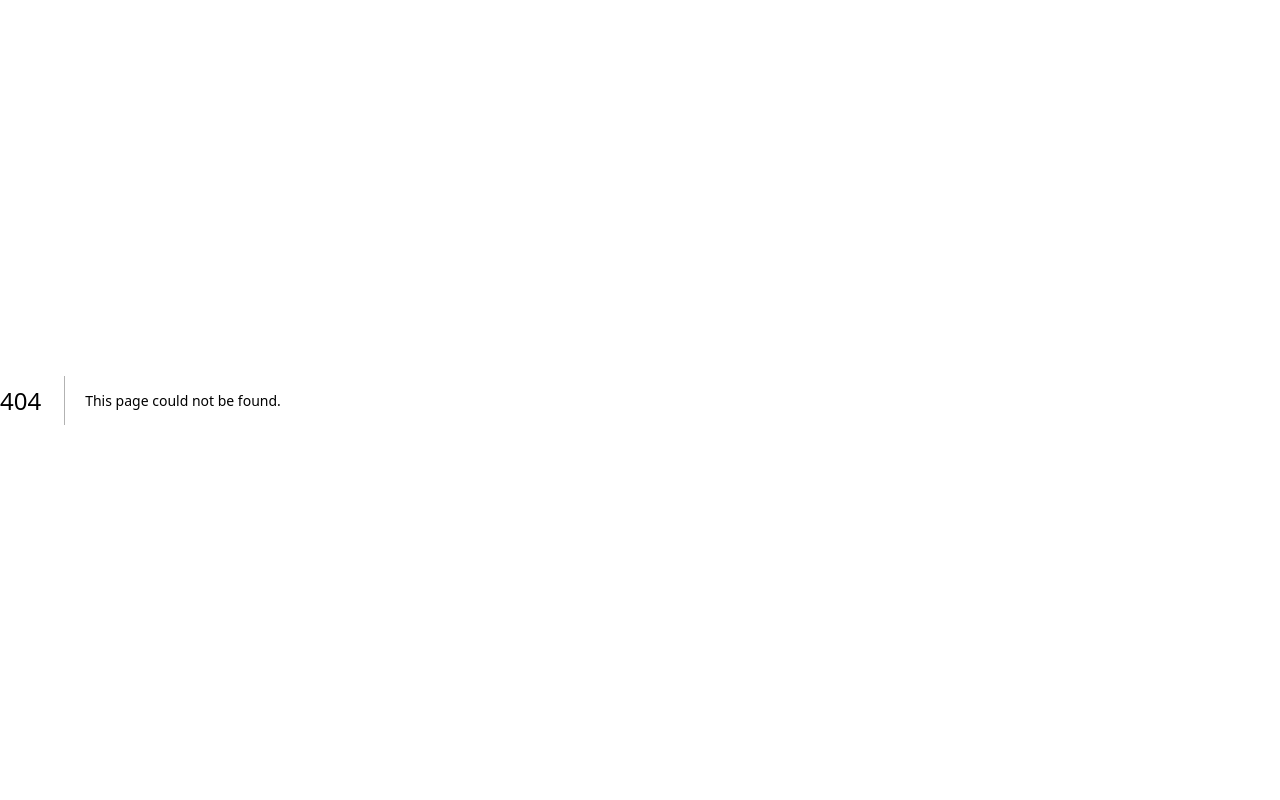
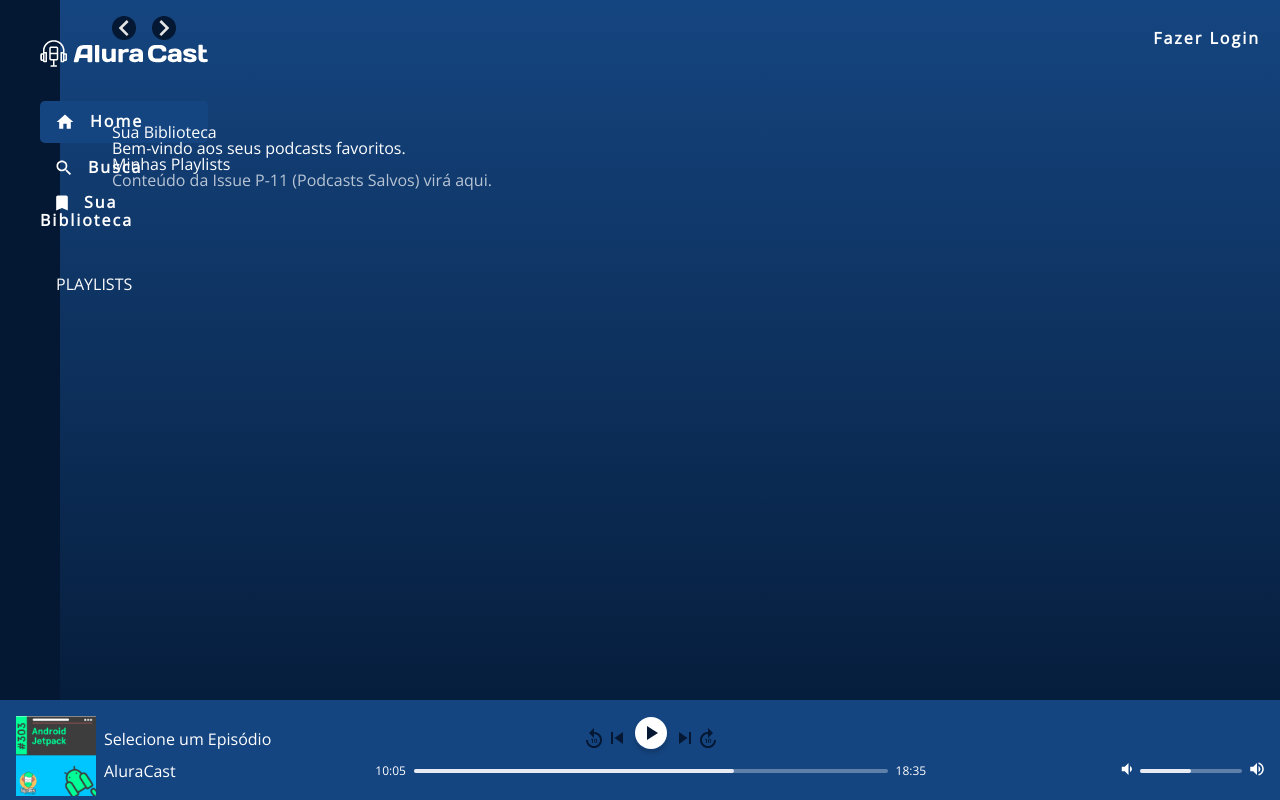
Before and after one commit to ericoliveirajs/aluracast, a Next.js app in the folder aluracast-frontend/: page /biblioteca in a window 1280 px wide. Before the commit this address had no page. Built offline with nearby package versions, Linux system fonts and the light colour scheme; no server answers.

Commit message:
feat(auth): Implementa rota protegida para 'Sua Biblioteca' e cria página destino. Closes #17

```diff
--- a/aluracast-frontend/src/components/Layout.tsx
+++ b/aluracast-frontend/src/components/Layout.tsx
@@ -73,7 +73,11 @@ const Layout: React.FC<LayoutProps> = ({ children, latestEpisode }) => {
                 <Link href="#">Busca</Link>
             </li>
             <li className="menu-lateral__link menu-lateral__link--biblioteca">
-                <Link href="#">Sua Biblioteca</Link>
+                {isLoggedIn ? (
+                    <Link href="/biblioteca">Sua Biblioteca</Link>
+                ) : (
+                    <Link href="/login">Sua Biblioteca</Link>
+                )}
             </li>
           </ul>
         </nav>
--- /dev/null
+++ b/aluracast-frontend/src/pages/biblioteca.tsx
@@ -0,0 +1,26 @@
+import Head from 'next/head';
+import Layout from '@/components/Layout';
+
+// Este é um componente de rota protegida
+export default function BibliotecaPage() {
+  return (
+    <Layout>
+      <Head>
+        <title>Sua Biblioteca | AluraCast</title>
+      </Head>
+
+      <main>
+        <div style={{ padding: '2rem' }}>
+            <h1>Sua Biblioteca</h1>
+            <p>Bem-vindo aos seus podcasts favoritos.</p>
+
+            <section>
+                <h2>Minhas Playlists</h2>
+                <p style={{ opacity: 0.7 }}>Conteúdo da Issue P-11 (Podcasts Salvos) virá aqui.</p>
+            </section>
+
+        </div>
+      </main>
+    </Layout>
+  );
+}
```
